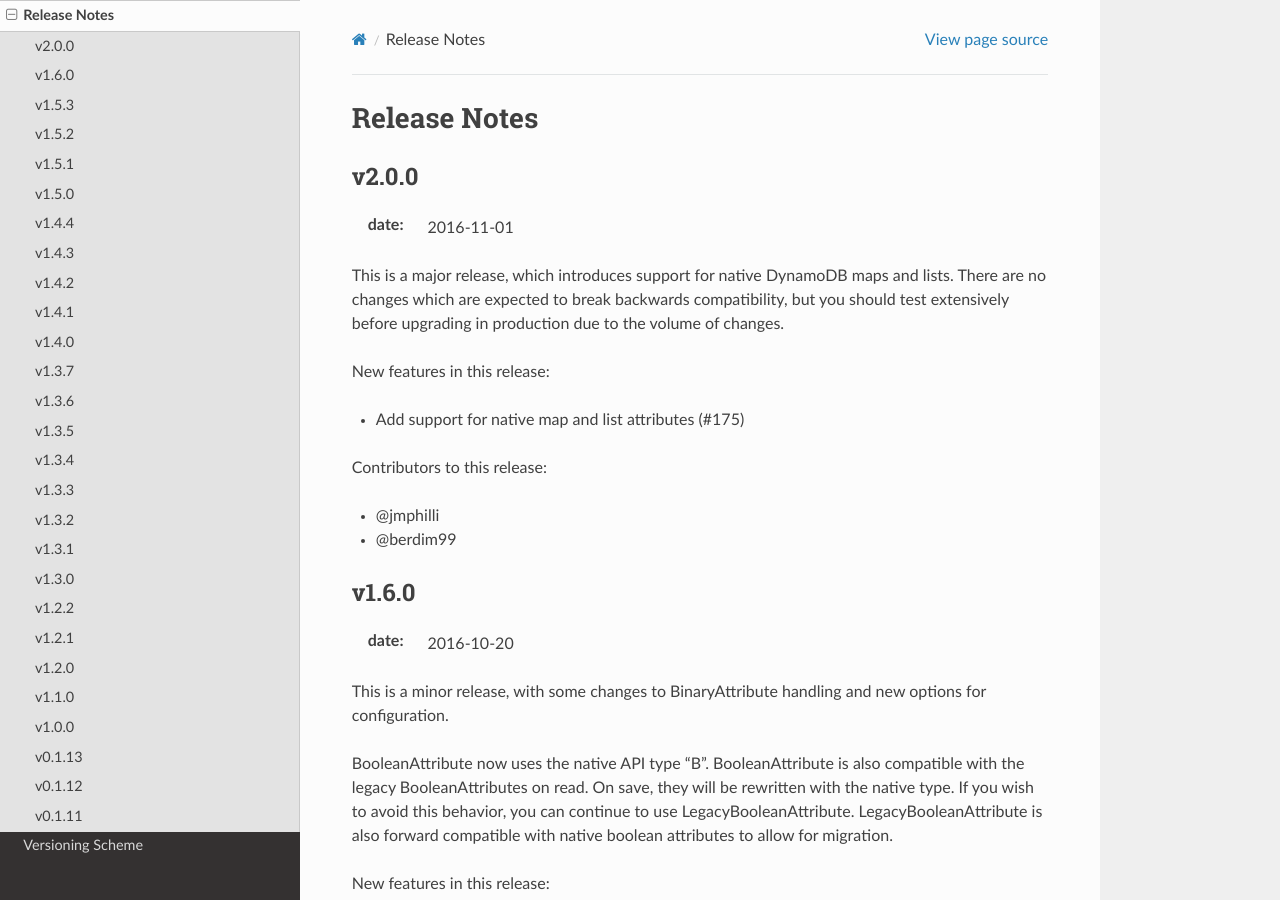
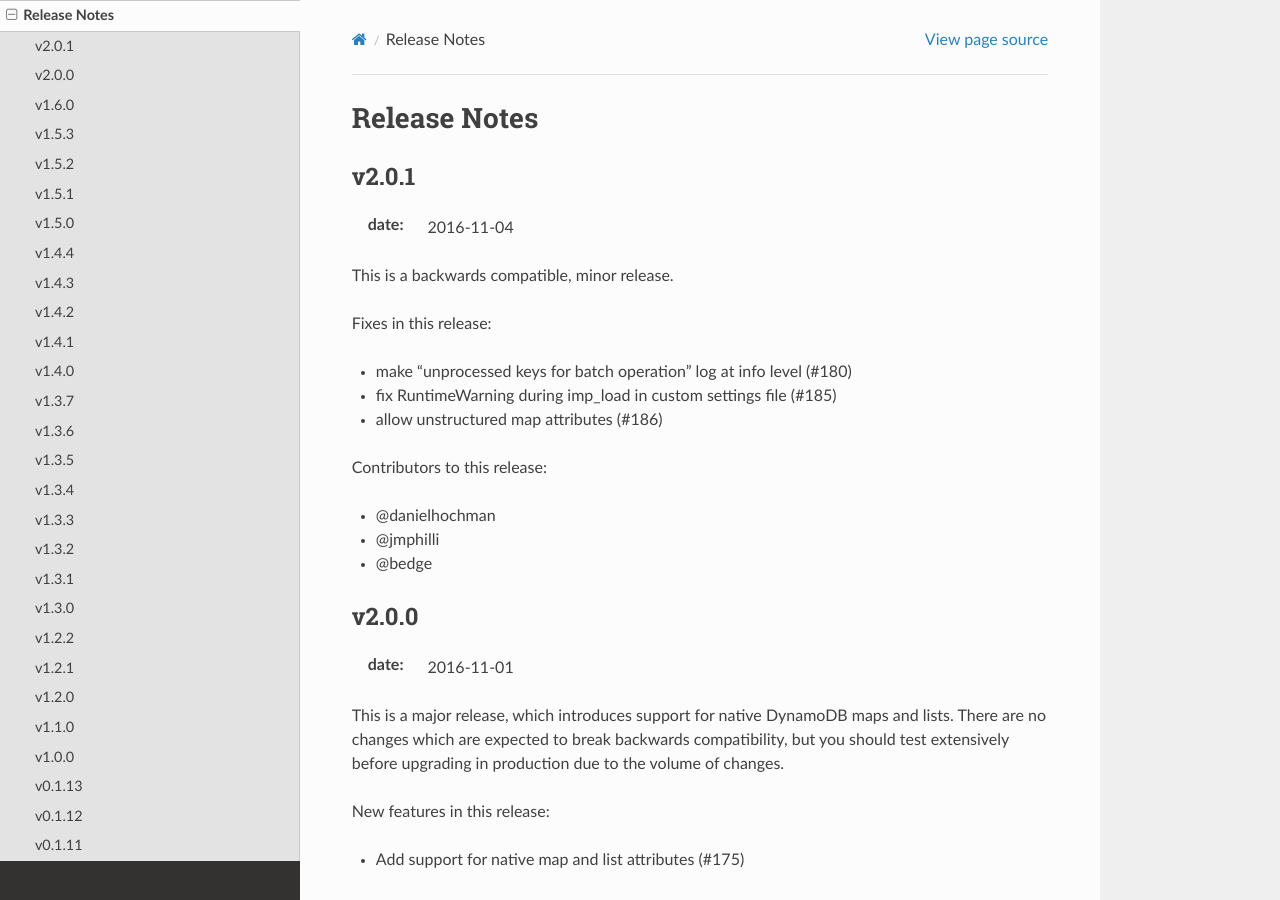
Before and after one commit to pynamodb/PynamoDB, a Sphinx documentation site: the page built from docs/release_notes.rst, in a window 1280 px wide and 900 px high. Built offline with Sphinx 7.4.7 and the Read the Docs theme 2.0.0, drawn with Linux system fonts in a browser that asks for light colours; pages that are not in the unit, such as notebooks, are missing from menus.

Commit message:
2.0.1 (#187)

```diff
--- a/docs/release_notes.rst
+++ b/docs/release_notes.rst
@@ -1,5 +1,25 @@
 Release Notes
 =============
+
+v2.0.1
+------
+
+:date: 2016-11-04
+
+This is a backwards compatible, minor release.
+
+Fixes in this release:
+
+* make "unprocessed keys for batch operation" log at info level (#180)
+* fix RuntimeWarning during imp_load in custom settings file (#185)
+* allow unstructured map attributes (#186)
+
+Contributors to this release:
+
+* @danielhochman
+* @jmphilli
+* @bedge
+
 
 v2.0.0
 ------
--- a/pynamodb/__init__.py
+++ b/pynamodb/__init__.py
@@ -7,4 +7,4 @@
 """
 __author__ = 'Jharrod LaFon'
 __license__ = 'MIT'
-__version__ = '2.0.0'
+__version__ = '2.0.1'
```
